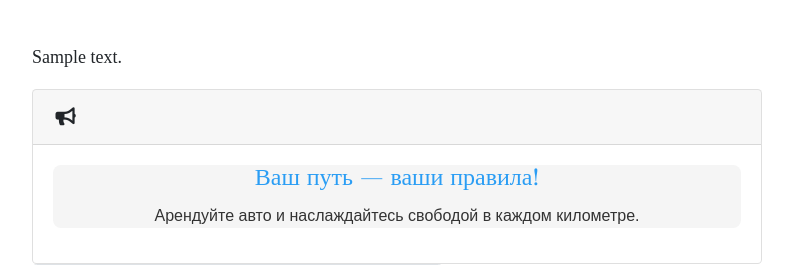
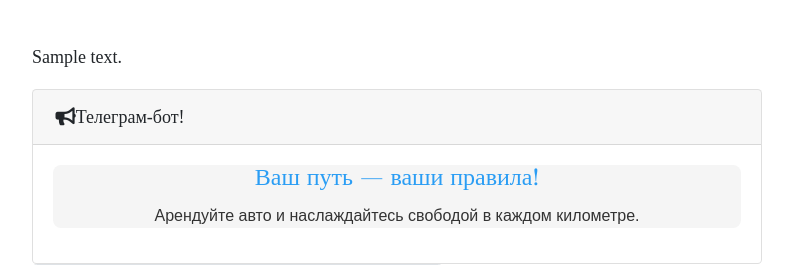
Before and after one commit to vanguar/freetour, a Django app: a page that uses blog/templates/blog/subscription_link_3.html in a window 1280 px wide. Shown: the part 1857-2122 px from the top of the page, without its empty margins (53-846 px from the left). Run offline with Django 3.2, Linux system fonts and the light colour scheme; tables that the repository leaves empty hold one stand-in row (values such as "Sample post"); grey boxes marked "Sample" are stand-in pictures; some libraries are stand-ins or nearby versions; grey boxes are pictures that could not be loaded.

Commit message:
Добавляем Телеграм-канал_31.05.2025

```diff
--- a/blog/templates/blog/subscription_link_3.html
+++ b/blog/templates/blog/subscription_link_3.html
@@ -1,7 +1,7 @@
 <div class="card">
     <!-- Шапка -->
     <div class="card-header" style="text-align: left;">
-        <i class="fa fa-bullhorn" aria-hidden="true"></i>
+        <i class="fa fa-bullhorn" aria-hidden="true"></i>Телеграм-бот!
     </div>
 
 
```
